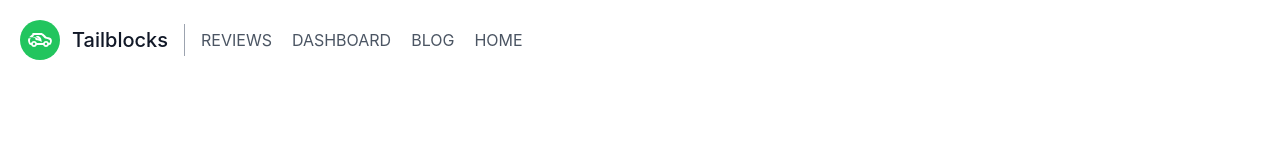
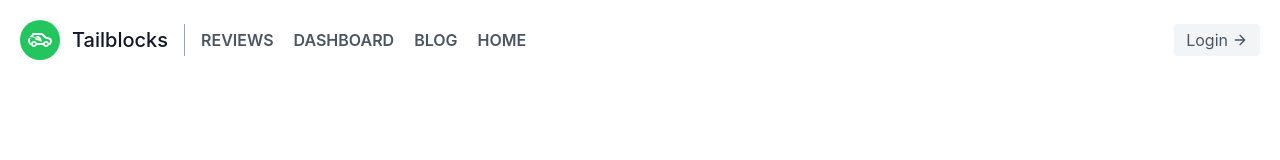
Before and after one commit to tahamah/car-review, a React (Create React App) app: page / in a window 1280 px wide. Shown: the top 160 px of the page. Built offline with nearby package versions, Linux system fonts and the light colour scheme.

Commit message:
log-in btn add

```diff
--- a/src/components/Nav/Nav.js
+++ b/src/components/Nav/Nav.js
@@ -21,7 +21,7 @@ const Nav = () => {
                     </svg>
                     <span className="ml-3 text-xl">Tailblocks</span>
                 </Link>
-                <nav className="md:mr-auto md:ml-4 md:py-1 md:pl-4 md:border-l md:border-gray-400	flex flex-wrap items-center text-base justify-center">
+                <nav className="md:mr-auto md:ml-4 md:py-1 md:pl-4 md:border-l md:border-gray-400	flex font-semibold flex-wrap items-center text-base justify-center">
                     <Link to="/" className="mr-5 hover:text-green-500 ">
                         REVIEWS
                     </Link>
@@ -35,6 +35,20 @@ const Nav = () => {
                         HOME
                     </Link>
                 </nav>
+                <button class="inline-flex items-center bg-gray-100 border-0 py-1 px-3 focus:outline-none hover:bg-gray-200 rounded text-base mt-4 md:mt-0">
+                    Login
+                    <svg
+                        fill="none"
+                        stroke="currentColor"
+                        stroke-linecap="round"
+                        stroke-linejoin="round"
+                        stroke-width="2"
+                        class="w-4 h-4 ml-1"
+                        viewBox="0 0 24 24"
+                    >
+                        <path d="M5 12h14M12 5l7 7-7 7"></path>
+                    </svg>
+                </button>
             </div>
         </header>
     )
```
